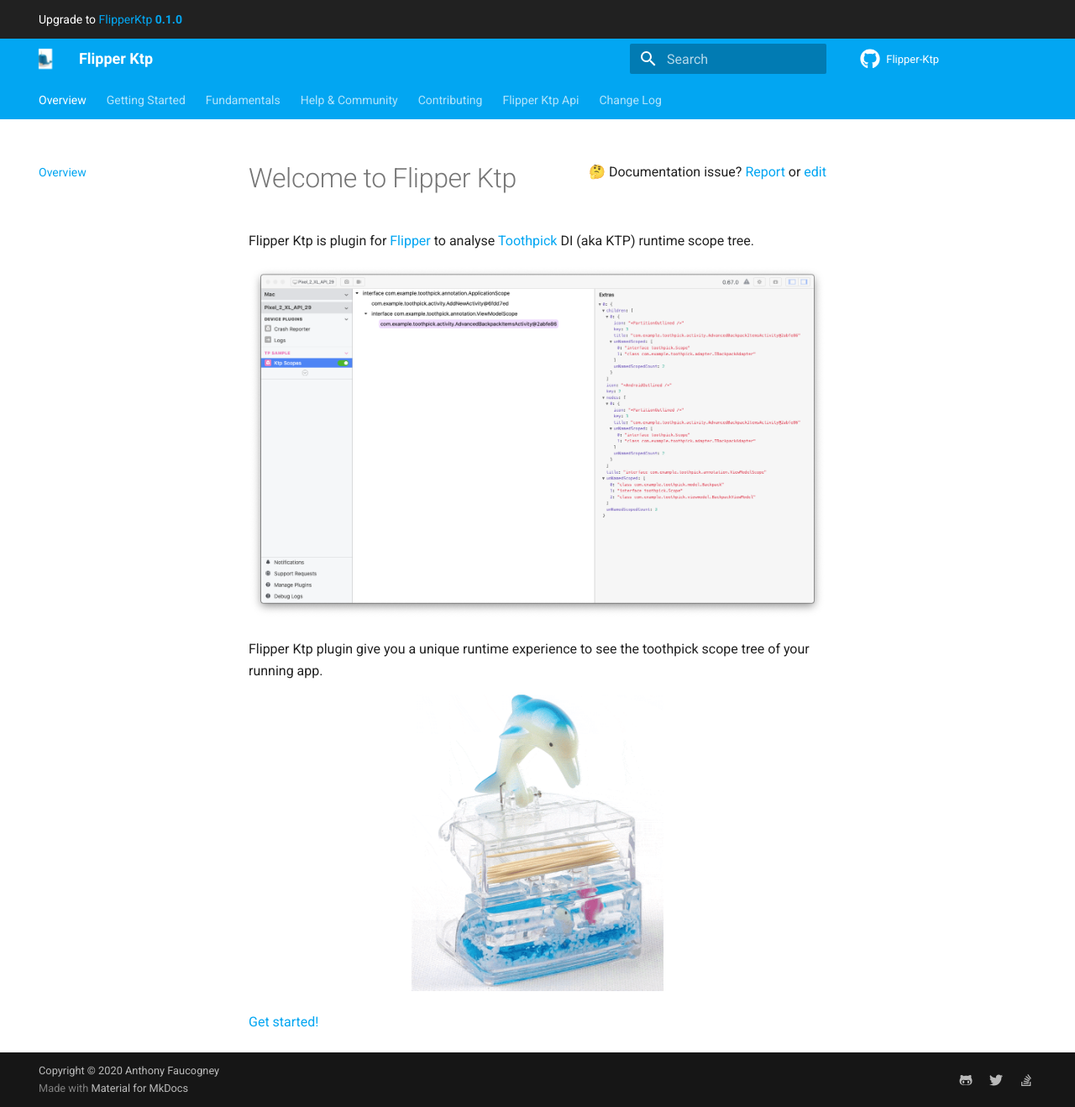
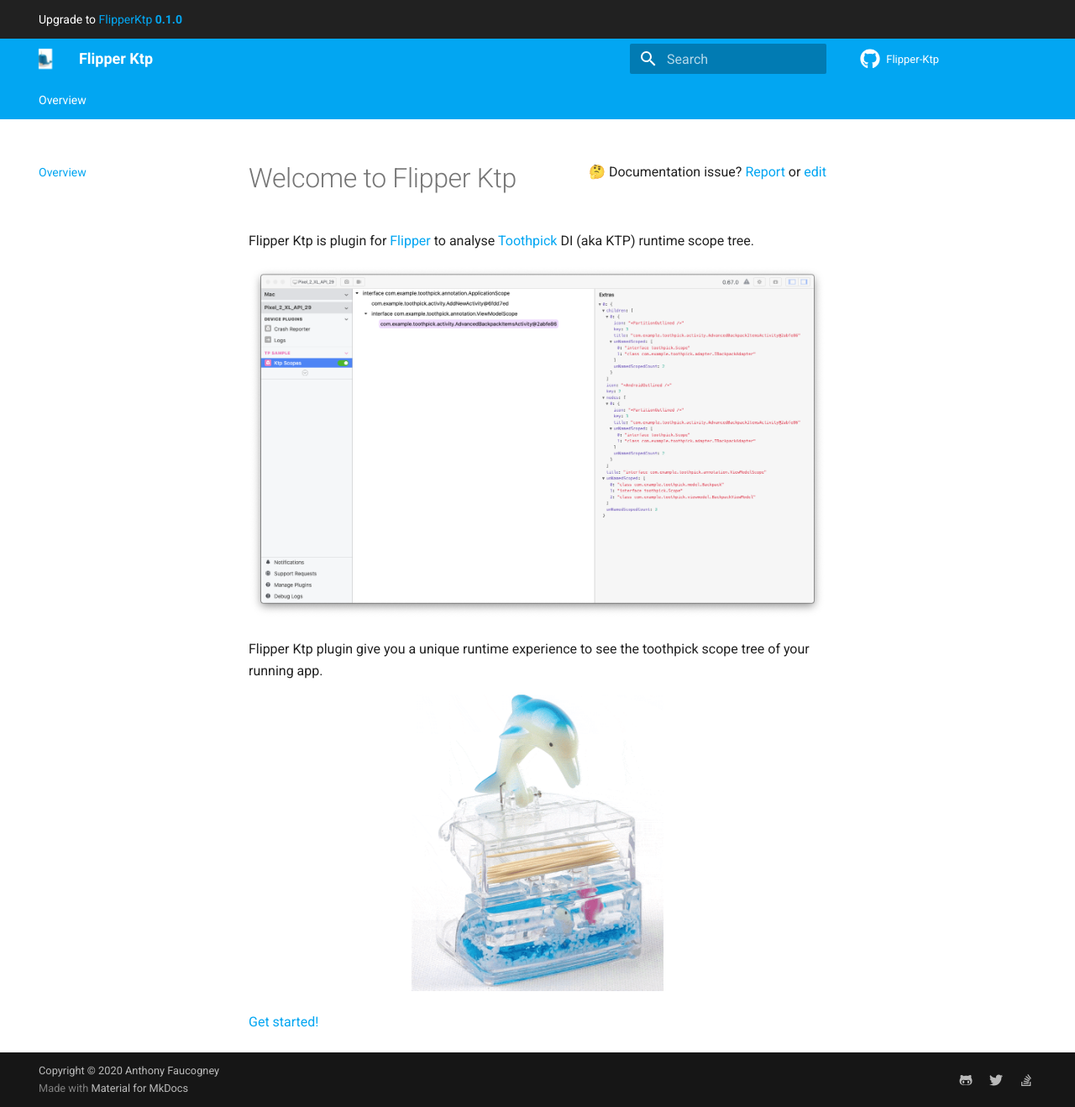
Before and after one commit to afaucogney/flipper-ktp, an MkDocs documentation site: the page built from docs/index.md, in a window 1280 px wide and 1318 px high. Shown: the whole window at 84% size. Built offline with MkDocs 1.6.1 and Material for MkDocs 9.7.7, drawn with Linux system fonts in a browser that asks for light colours; comment, search, counter and statistics services are not loaded; some of the changed lines change nothing that is shown.

Commit message:
disable plugin for testing

```diff
--- a/mkdocs.yml
+++ b/mkdocs.yml
@@ -38,47 +38,47 @@
   features:
     - tabs
 
-markdown_extensions:
-  - smarty
-  - codehilite:
-      guess_lang: false
-  - footnotes
-  - meta
-  - toc:
-      permalink: true
-  - pymdownx.betterem:
-      smart_enable: all
-  - pymdownx.caret
-  - pymdownx.inlinehilite
-  - pymdownx.magiclink
-  - pymdownx.smartsymbols
-  - pymdownx.superfences
-  - pymdownx.emoji
-  - tables
-  - admonition
-
-plugins:
-  - search
-  - markdownextradata: {}
+#markdown_extensions:
+#  - smarty
+#  - codehilite:
+#      guess_lang: false
+#  - footnotes
+#  - meta
+#  - toc:
+#      permalink: true
+#  - pymdownx.betterem:
+#      smart_enable: all
+#  - pymdownx.caret
+#  - pymdownx.inlinehilite
+#  - pymdownx.magiclink
+#  - pymdownx.smartsymbols
+#  - pymdownx.superfences
+#  - pymdownx.emoji
+#  - tables
+#  - admonition
+#
+#plugins:
+#  - search
+#  - markdownextradata: {}
 
 nav:
   - 'Overview': index.md
-  - 'Getting Started': getting_started.md
-  - 'Fundamentals':
-      - 'Introduction': fundamentals.md
-      - 'How Flipper works': fundamentals-how-flipper-works.md
-      - 'How Ktp works': fundamentals-how-ktp-works.md
-      - 'How Flipper-Ktp works': fundamentals-how-flipper-ktp-works.md
-  - 'Help & Community':
-      - 'Code recipes': recipes.md
-      - 'FAQ': faq.md
-      - 'Support': support.md
-      - 'Stack Overflow ⏏': https://stackoverflow.com/questions/tagged/toothpick-di?sort=active
-  - 'Contributing':
-#          - 'Code of Conduct': code_of_conduct.md
-      - 'Dev Environment': dev-env.md
-      - 'Releasing': releasing.md
-      - 'How to help': how_to_help.md
-  - 'Flipper Ktp Api':
-      - 'KtpFlipperPlugin': api/flipper-ktp/index.md
-  - 'Change Log': changelog.md
+#  - 'Getting Started': getting_started.md
+#  - 'Fundamentals':
+#      - 'Introduction': fundamentals.md
+#      - 'How Flipper works': fundamentals-how-flipper-works.md
+#      - 'How Ktp works': fundamentals-how-ktp-works.md
+#      - 'How Flipper-Ktp works': fundamentals-how-flipper-ktp-works.md
+#  - 'Help & Community':
+#      - 'Code recipes': recipes.md
+#      - 'FAQ': faq.md
+#      - 'Support': support.md
+#      - 'Stack Overflow ⏏': https://stackoverflow.com/questions/tagged/toothpick-di?sort=active
+#  - 'Contributing':
+##          - 'Code of Conduct': code_of_conduct.md
+#      - 'Dev Environment': dev-env.md
+#      - 'Releasing': releasing.md
+#      - 'How to help': how_to_help.md
+#  - 'Flipper Ktp Api':
+#      - 'KtpFlipperPlugin': api/flipper-ktp/index.md
+#  - 'Change Log': changelog.md
```
